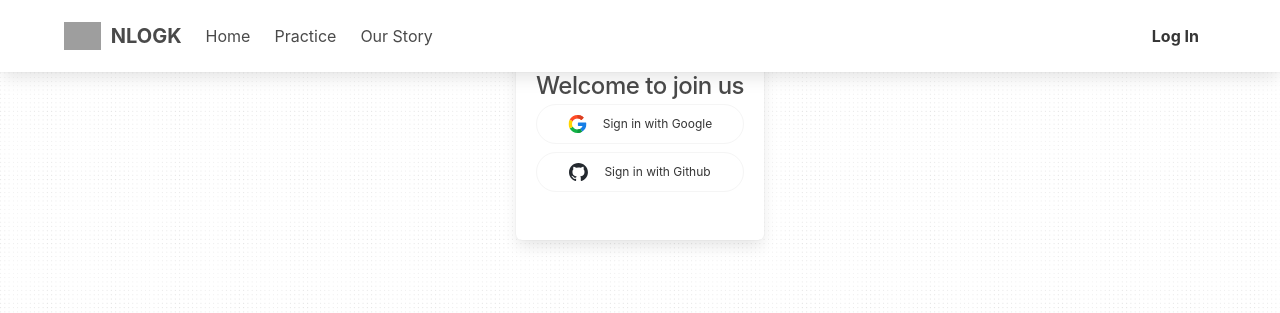
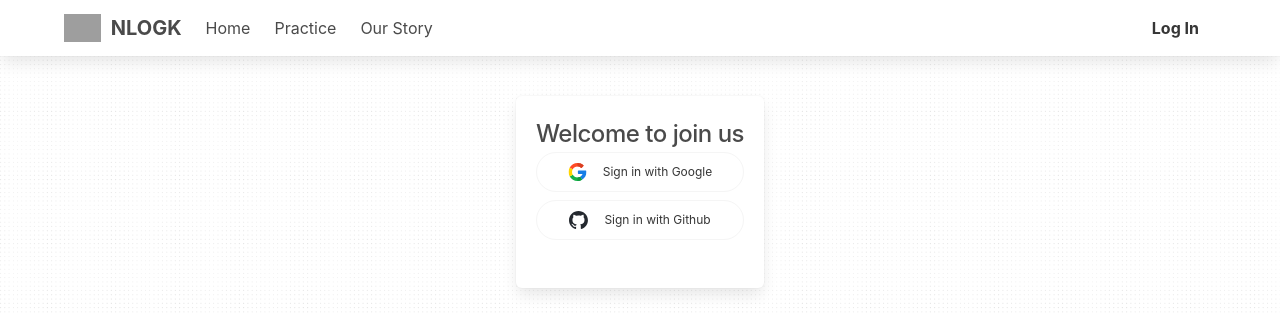
Before and after one commit to Education-Victory/Education-Victory, a Django app: page /accounts/login/ in a window 1280 px wide. Shown: the top 313 px of the page. Run offline with Django 4.2, Linux system fonts and the light colour scheme; some libraries are stand-ins or nearby versions; grey boxes are pictures that could not be loaded.

Commit message:
clean up code

```diff
--- a/src/backend/EX/templates/basic.html
+++ b/src/backend/EX/templates/basic.html
@@ -20,8 +20,8 @@
     {% block extra_css %}
     {% endblock %}
   </head>
-  <body>
-    <nav class="navbar is-fixed-top py-2">
+  <body class="pt-6">
+    <nav class="navbar is-fixed-top">
       <div class="container">
         <div class="navbar-brand">
           <a class="navbar-item" href="/">
--- a/src/backend/EX/templates/public/home.html
+++ b/src/backend/EX/templates/public/home.html
@@ -2,7 +2,7 @@
 {% load static %}
 
 {% block content %}
-<section class="section pt-0">
+<section class="section">
   <div class="container pt-5">
     <div class="mb-5 is-vcentered columns is-multiline">
       <div class="column is-12 is-5-desktop mb-5 mr-auto">
```
